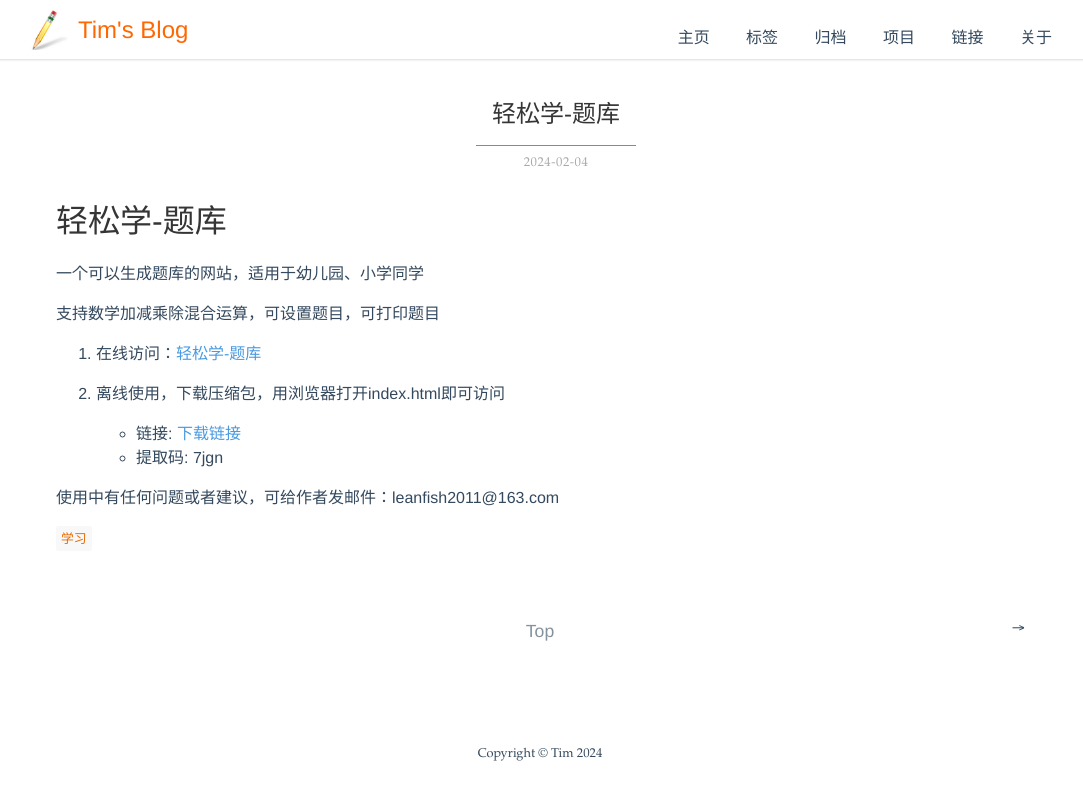
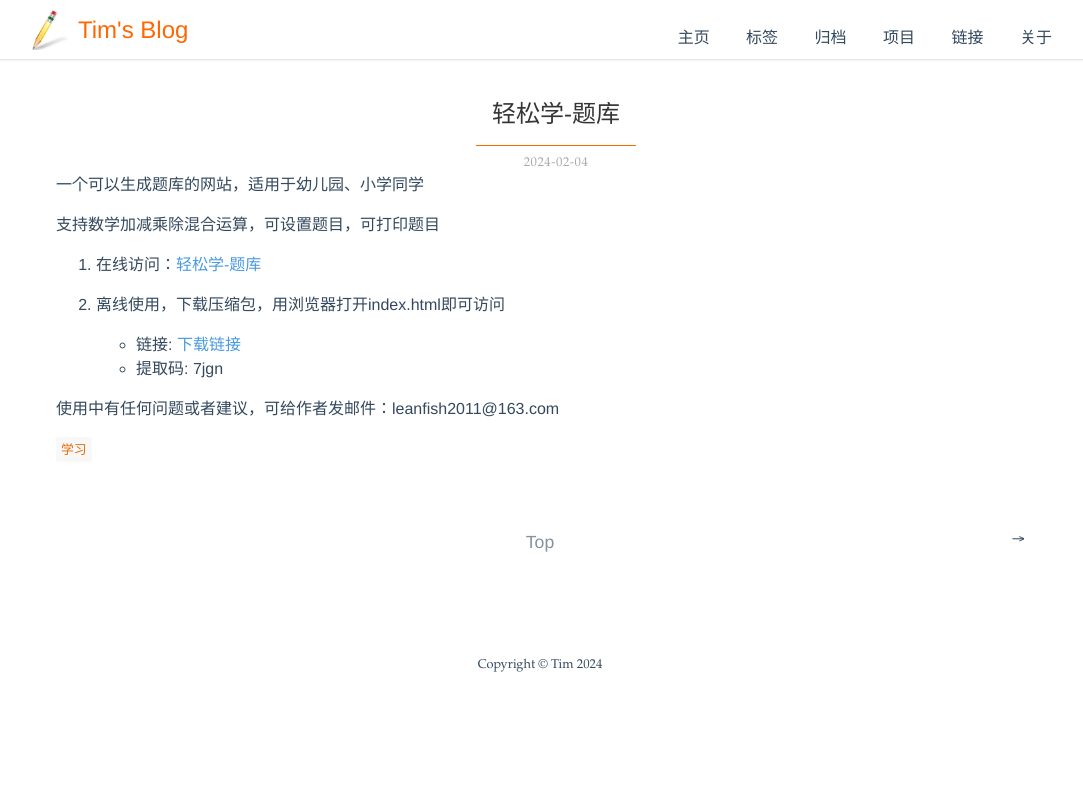
Before and after one commit to leanfish2011/leanfish2011.github.io, a Jekyll site: the page built from _posts/2024-02-04-轻松学-题库.md, in a window 1280 px wide. Shown: the top 800 px of the page, without its empty margins (100-1183 px from the left). Built offline with Jekyll 4.4.1, drawn with Linux system fonts in a browser that asks for light colours; comment, search, counter and statistics services are not loaded.

Commit message:
feat:post

```diff
--- a/_posts/2024-02-04-轻松学-题库.md
+++ b/_posts/2024-02-04-轻松学-题库.md
@@ -4,8 +4,6 @@ title: "轻松学-题库"
 tags: [学习]
 excerpt_separator: <!--more-->
 ---
-
-# 轻松学-题库
 
 一个可以生成题库的网站，适用于幼儿园、小学同学
 
```
